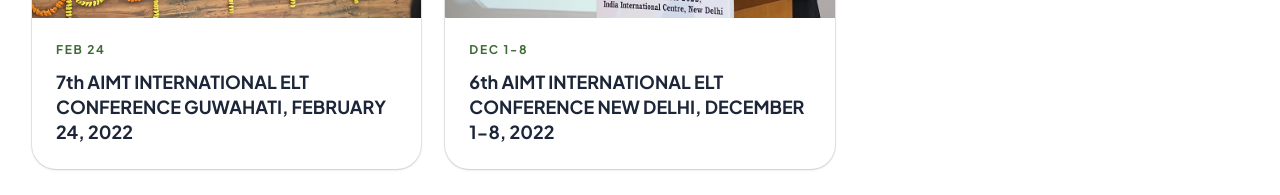
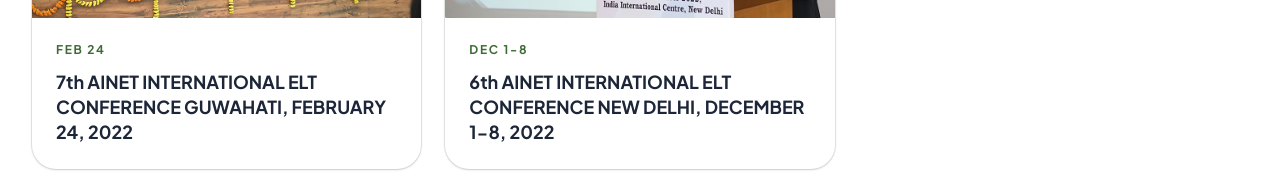
Before and after one commit to yadavswapnil25/AINET2-Web, a React (Vite) app: page /archives in a window 1280 px wide. Shown: the part 723-918 px from the top of the page. Built offline with nearby package versions, Linux system fonts and the light colour scheme; no server answers.

Commit message:
Fix spelling errors in conference titles in Archives page

```diff
--- a/src/Pages/Archives.jsx
+++ b/src/Pages/Archives.jsx
@@ -15,13 +15,13 @@ const categories = [
       {
         id: 1,
         image: "/archives1.png",
-        title: "7th AIMT INTERNATIONAL ELT CONFERENCE GUWAHATI, FEBRUARY 24, 2022",
+        title: "7th AINET INTERNATIONAL ELT CONFERENCE GUWAHATI, FEBRUARY 24, 2022",
         date: "Feb 24",
       },
       {
         id: 2,
         image: "/archives2.png",
-        title: "6th AIMT INTERNATIONAL ELT CONFERENCE NEW DELHI, DECEMBER 1-8, 2022",
+        title: "6th AINET INTERNATIONAL ELT CONFERENCE NEW DELHI, DECEMBER 1-8, 2022",
         date: "Dec 1-8",
       },
     ],
@@ -60,13 +60,13 @@ const categories = [
       {
         id: 1,
         image: "/archives7.png",
-        title: "7th AIMT INTERNATIONAL ELT CONFERENCE GUWAHATI, FEBRUARY 24, 2022",
+        title: "7th AINET INTERNATIONAL ELT CONFERENCE GUWAHATI, FEBRUARY 24, 2022",
         date: "Feb 24",
       },
       {
         id: 2,
         image: "/archives8.png",
-        title: "6th AIMT INTERNATIONAL ELT CONFERENCE NEW DELHI, DECEMBER 1-8, 2022",
+        title: "6th AINET INTERNATIONAL ELT CONFERENCE NEW DELHI, DECEMBER 1-8, 2022",
         date: "Dec 1-8",
       },
     ],
```
